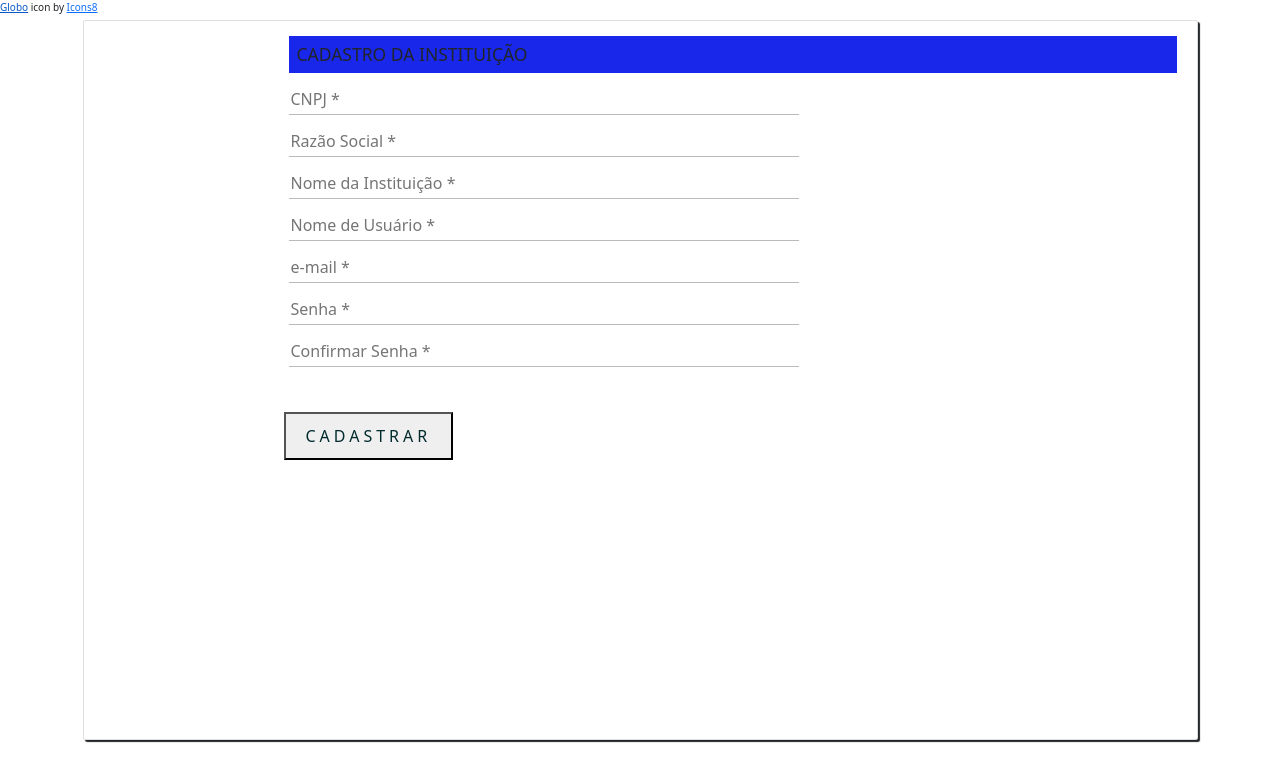
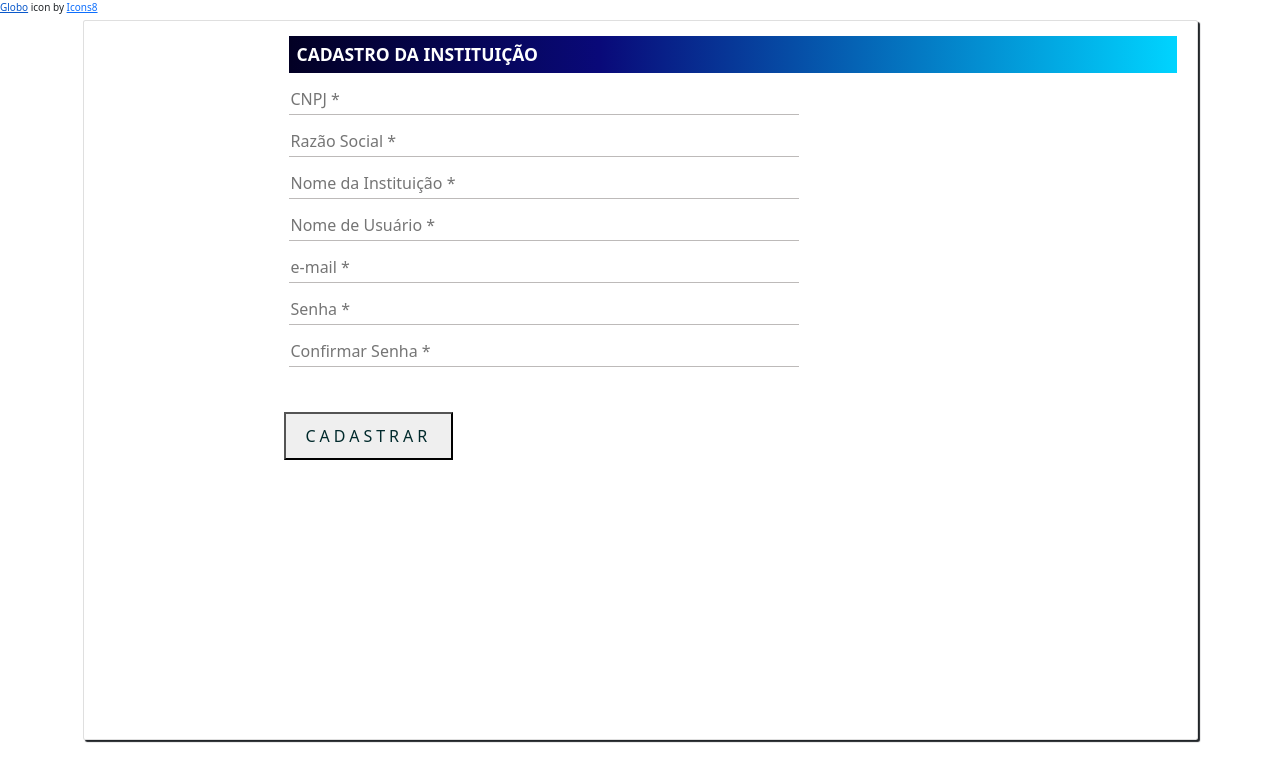
Before and after one commit to CarlosEduardoPontes/DashboardReact, a React (Create React App) app in the folder dashboard/: page /instituicao/turmas in a window 1280 px wide. Shown: the top 782 px of the page. Built offline with nearby package versions, Linux system fonts and the light colour scheme.

Commit message:
estilo cadastro tarefa

```diff
--- a/dashboard/package.json
+++ b/dashboard/package.json
@@ -14,10 +14,11 @@
     "react-google-charts": "^4.0.0",
     "react-grid-system": "^8.0.1",
     "react-icons": "^4.3.1",
-    "react-router-dom": "^5.2.0",
+    "react-router-dom": "^5.3.0",
     "react-scripts": "4.0.3",
     "react-select": "^5.2.2",
     "react-switch": "^6.0.0",
+    "sass": "^1.52.1",
     "styled-components": "^5.3.3",
     "web-vitals": "^1.1.2"
   },
--- a/dashboard/src/components/Professor/Corrigirtarefas.js
+++ b/dashboard/src/components/Professor/Corrigirtarefas.js
@@ -16,6 +16,13 @@ export const CorrigirTarefa = props =>{
         async function getTarefas(){
 
             const t = await api('/tarefa/listar/concluidas/' + session.id, 'GET');
+
+            for (const tarefa of t) {
+                const dataSplit = tarefa.dt_submissao.split(' ');
+                const dSplit = dataSplit[0].split('-')
+
+                tarefa.dt_submissao = dSplit[2]+'/'+dSplit[1]+'/'+dSplit[0]+' às '+dataSplit[1];
+            }
 
             setTarefas(t);
 
--- a/dashboard/src/components/Routes/Instituicao/Instituicao.js
+++ b/dashboard/src/components/Routes/Instituicao/Instituicao.js
@@ -5,7 +5,7 @@ import StoreContext from '../../store/Context';
 const RoutesInstituicao = ({ component: Component, ...rest}) =>{
     const { session } = useContext(StoreContext);
 
-    console.log('teste');
+    console.log(session);
     return(
         <Route
         {...rest}
--- a/dashboard/src/components/User/Login/Login.js
+++ b/dashboard/src/components/User/Login/Login.js
@@ -43,6 +43,10 @@ const UserLogin = () => {
   async function onSubmit(event) {
     event.preventDefault();
 
+    if(values.user == ''){
+         return;
+    }
+
     //const { token, error } = login(values); //Método sem API
     const retorno = await authenticate(values.user, values.password);
 console.log(retorno);
@@ -56,6 +60,8 @@ console.log(retorno);
     setError(error);
     setValues(initialState);
   }
+
+  console.log('macumba');
 
   return (
     <main >
--- a/dashboard/src/pages/Cadastro/Aluno/Alunos.js
+++ b/dashboard/src/pages/Cadastro/Aluno/Alunos.js
@@ -80,6 +80,7 @@ export const Alunos = props =>{
                 </div>
 
                 <div class='label-float'>
+                    <label for='data_nasc'>Data de nascimento</label>
                     <input
                         type='date'
                         placeholder="Data de Nascimento"
@@ -87,7 +88,7 @@ export const Alunos = props =>{
                         defaultValue={form.dataNasc}
                         name='dataNasc'
                     ></input>
-                    <label for='data_nasc'></label>
+
                 </div>
 
                 <div class='label-float'>
--- a/dashboard/src/pages/Cadastro/Cadastro.css
+++ b/dashboard/src/pages/Cadastro/Cadastro.css
@@ -5,17 +5,19 @@
     padding-left: 200px;
     border-radius: 0;
     box-shadow: 2px 2px 1px 0px;
-    height: 720px;
+    min-height: 720px;
     margin: 5px;
     font-size: 25px;
 }
 h3{
+    font-weight: bold !important;
     font-size: 20px;
-    color: white;
+    color: white !important;
     text-decoration: none;
     text-transform: uppercase;
     margin: auto;
-    background-color: rgba(25, 39, 235, 0.999);
+    background: rgb(2,0,36);
+    background: linear-gradient(90deg, rgba(2,0,36,1) 0%, rgba(9,9,121,1) 35%, rgba(0,212,255,1) 100%);
     padding:8px;
     margin: 5px;
     margin-bottom: 15px;
@@ -114,6 +116,7 @@ input{
     padding: 10px;
     color: #012a2c;
     font-size: 16px;
+    min-height: 40px;
     text-decoration: none;
     text-transform: uppercase;
     overflow: hidden;
--- a/dashboard/src/pages/Cadastro/Professor/Tarefa.js
+++ b/dashboard/src/pages/Cadastro/Professor/Tarefa.js
@@ -78,11 +78,19 @@ export const Tarefa = props =>{
       const addExercicio = () => {
           const id = form.idExercicio;
 
+          //Procura se o exercício já foi adicionado
+          const findSimilar = form.exercicios.find( e => e.id == id);
+
+          if(findSimilar){
+              return;
+          }
+
           const ex = exercicio.find( e => e.id == id);
 
           const f = form;
 
           ex.numerador = f.exercicios.length + 1;
+          ex.pontos = 0;
 
           console.log(ex);
 
```
Also changed, not shown: 1 other file (tests, documents, lock files or other folders).
